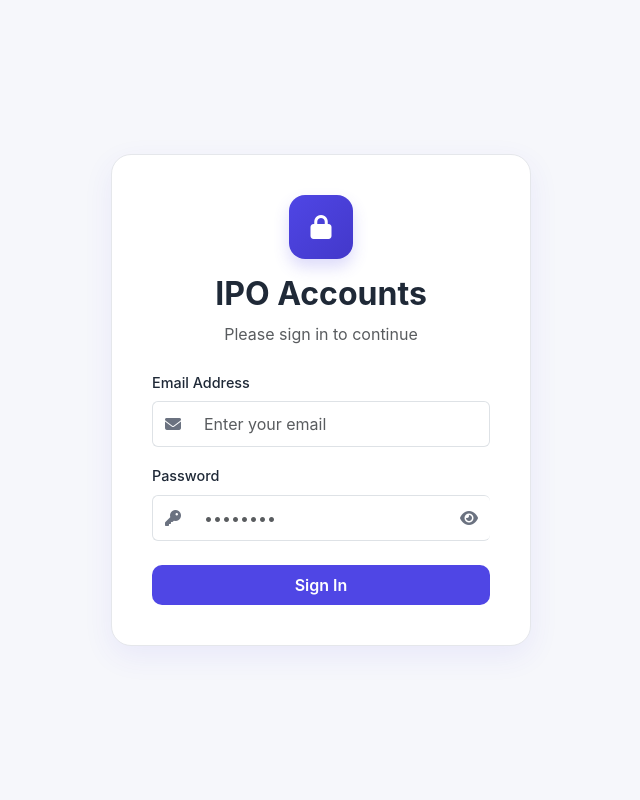
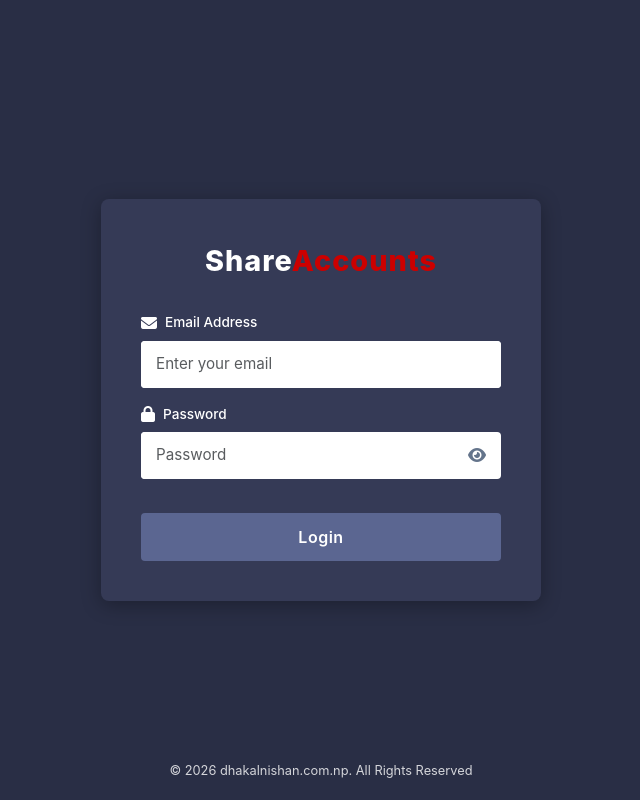
Before and after one commit to nirmala023/mero-share, a plain HTML site: page login.html in a window 1280 px wide. Shown: the whole page, without its empty margins (319-959 px from the left). Drawn offline with nearby package versions, Linux system fonts and the light colour scheme; no server answers.

Commit message:
update: login page ui

```diff
--- a/login.css
+++ b/login.css
@@ -1,11 +1,11 @@
 :root {
-    --bg-color: #f6f7fb;
-    --card-bg: #ffffff;
-    --text-main: #1f2937;
-    --text-muted: #6b7280;
-    --border-color: #e5e7eb;
-    --primary: #4f46e5;
-    --primary-hover: #4338ca;
+    --bg-color: #292e45;
+    --card-bg: #353a56;
+    --text-main: #ffffff;
+    --text-muted: #cbd5e1;
+    --border-color: #4e5579;
+    --primary: #5b6691;
+    --primary-hover: #4b5580;
 }
 
 body {
@@ -13,87 +13,130 @@ body {
     font-family: 'Inter', system-ui, -apple-system, sans-serif;
     min-height: 100vh;
     margin: 0;
+    color: var(--text-main);
 }
 
 .login-card {
     background: var(--card-bg);
     width: 100%;
-    max-width: 420px;
+    max-width: 440px;
     padding: 40px;
-    border-radius: 20px;
-    box-shadow: 0 10px 30px rgba(79, 70, 229, 0.08);
-    border: 1px solid var(--border-color);
+    border-radius: 8px;
+    box-shadow: 0 4px 20px rgba(0, 0, 0, 0.3);
 }
 
-.logo-circle {
-    width: 64px;
-    height: 64px;
-    background: linear-gradient(135deg, var(--primary), var(--primary-hover));
-    color: white;
-    border-radius: 16px;
-    display: flex;
-    align-items: center;
-    justify-content: center;
-    font-size: 24px;
-    margin: 0 auto;
-    box-shadow: 0 8px 16px rgba(79, 70, 229, 0.2);
+.logo-container {
+    font-size: 1.8rem;
+    font-weight: 800;
+    letter-spacing: 1px;
+    margin-bottom: 30px;
 }
 
-h2 {
-    font-weight: 700;
-    color: var(--text-main);
-    margin-top: 15px;
+.logo-mer {
+    color: #ffffff;
+}
+
+.logo-share {
+    color: #cc0000;
+}
+
+.logo-icon {
+    font-size: 1.5rem;
+    margin: 0 5px;
+    vertical-align: middle;
 }
 
 .form-label {
     font-weight: 500;
-    font-size: 0.9rem;
+    font-size: 0.85rem;
     color: var(--text-main);
+    display: flex;
+    align-items: center;
+    gap: 8px;
+    margin-bottom: 8px;
 }
 
-.input-group-text {
-    background-color: transparent;
-    border-right: none;
-    color: var(--text-muted);
+.form-label i {
+    font-size: 1rem;
+}
+
+.input-group {
+    background-color: #ffffff;
+    border-radius: 4px;
+    overflow: hidden;
 }
 
 .form-control {
-    border-left: none;
-    padding: 10px 12px;
+    border: none;
+    padding: 12px 15px;
+    font-size: 0.95rem;
+    color: #333;
+    border-radius: 0;
 }
 
 .form-control:focus {
     box-shadow: none;
-    border-color: var(--border-color);
+    background-color: #ffffff;
+}
+
+.input-group-text {
+    background-color: #ffffff;
+    border: none;
+    color: #64748b;
+    padding-right: 15px;
 }
 
 .btn-primary {
     background-color: var(--primary);
     border: none;
     font-weight: 600;
-    border-radius: 10px;
-    transition: all 0.2s;
+    letter-spacing: 0.5px;
+    padding: 12px;
+    border-radius: 4px;
+    margin-top: 10px;
 }
 
 .btn-primary:hover {
     background-color: var(--primary-hover);
-    transform: translateY(-1px);
-    box-shadow: 0 4px 12px rgba(79, 70, 229, 0.2);
 }
 
-.alert {
+.btn-primary:disabled {
+    background-color: #4e5579;
+    opacity: 0.7;
+}
+
+.forgot-password {
+    color: #ffffff;
+    text-decoration: none;
     font-size: 0.85rem;
-    border-radius: 10px;
+    margin-top: 25px;
+    display: inline-block;
+    opacity: 0.9;
+}
+
+.forgot-password:hover {
+    text-decoration: underline;
+    color: #ffffff;
+}
+
+footer {
+    position: fixed;
+    bottom: 20px;
+    width: 100%;
+    text-align: center;
+    font-size: 0.8rem;
+    color: #ffffff;
+    opacity: 0.8;
 }
 
 .cursor-pointer {
     cursor: pointer;
 }
 
-.input-group-text:last-child {
-    border-left: none;
+.alert {
+    background-color: rgba(220, 38, 38, 0.2);
+    border: 1px solid rgba(220, 38, 38, 0.4);
+    color: #fca5a5;
+    font-size: 0.85rem;
+    border-radius: 4px;
 }
-
-.form-control:not(:last-child) {
-    border-right: none;
-}
--- a/login.html
+++ b/login.html
@@ -12,40 +12,47 @@
 </head>
 
 <body class="d-flex align-items-center justify-content-center">
-    <div class="login-card">
-        <div class="text-center mb-4">
-            <div class="logo-circle mb-3">
-                <i class="fas fa-lock"></i>
-            </div>
-            <h2>IPO Accounts</h2>
-            <p class="text-muted">Please sign in to continue</p>
+    <div class="login-card text-center">
+        <div class="logo-container">
+            <span class="logo-mer">Share</span><span class="logo-share">Accounts</span>
         </div>
 
-        <form id="loginForm">
+        <form id="loginForm" class="text-start">
             <div class="mb-3">
-                <label for="email" class="form-label">Email Address</label>
+                <label for="email" class="form-label">
+                    <i class="fas fa-envelope"></i> Email Address
+                </label>
                 <div class="input-group">
-                    <span class="input-group-text"><i class="fas fa-envelope"></i></span>
-                    <input type="email" class="form-control" id="email" placeholder="Enter your email " required>
+                    <input type="email" class="form-control" id="email" placeholder="Enter your email" required>
                 </div>
             </div>
+
             <div class="mb-4">
-                <label for="password" class="form-label">Password</label>
+                <label for="password" class="form-label">
+                    <i class="fas fa-lock"></i> Password
+                </label>
                 <div class="input-group">
-                    <span class="input-group-text"><i class="fas fa-key"></i></span>
-                    <input type="password" class="form-control" id="password" placeholder="••••••••" required>
+                    <input type="password" class="form-control" id="password" placeholder="Password" required>
                     <span class="input-group-text cursor-pointer" id="togglePassword">
                         <i class="fas fa-eye" id="eyeIcon"></i>
                     </span>
                 </div>
             </div>
+
             <div id="errorMessage" class="alert alert-danger d-none mb-3"></div>
-            <button type="submit" class="btn btn-primary w-100 py-2" id="loginBtn">
-                <span id="btnText">Sign In</span>
+
+            <button type="submit" class="btn btn-primary w-100" id="loginBtn">
+                <span id="btnText">Login</span>
                 <span id="btnLoader" class="spinner-border spinner-border-sm d-none ms-2"></span>
             </button>
         </form>
+
+
     </div>
+
+    <footer>
+        © 2026 dhakalnishan.com.np. All Rights Reserved
+    </footer>
 
     <script type="module" src="auth.js"></script>
     <script type="module" src="login.js"></script>
```
